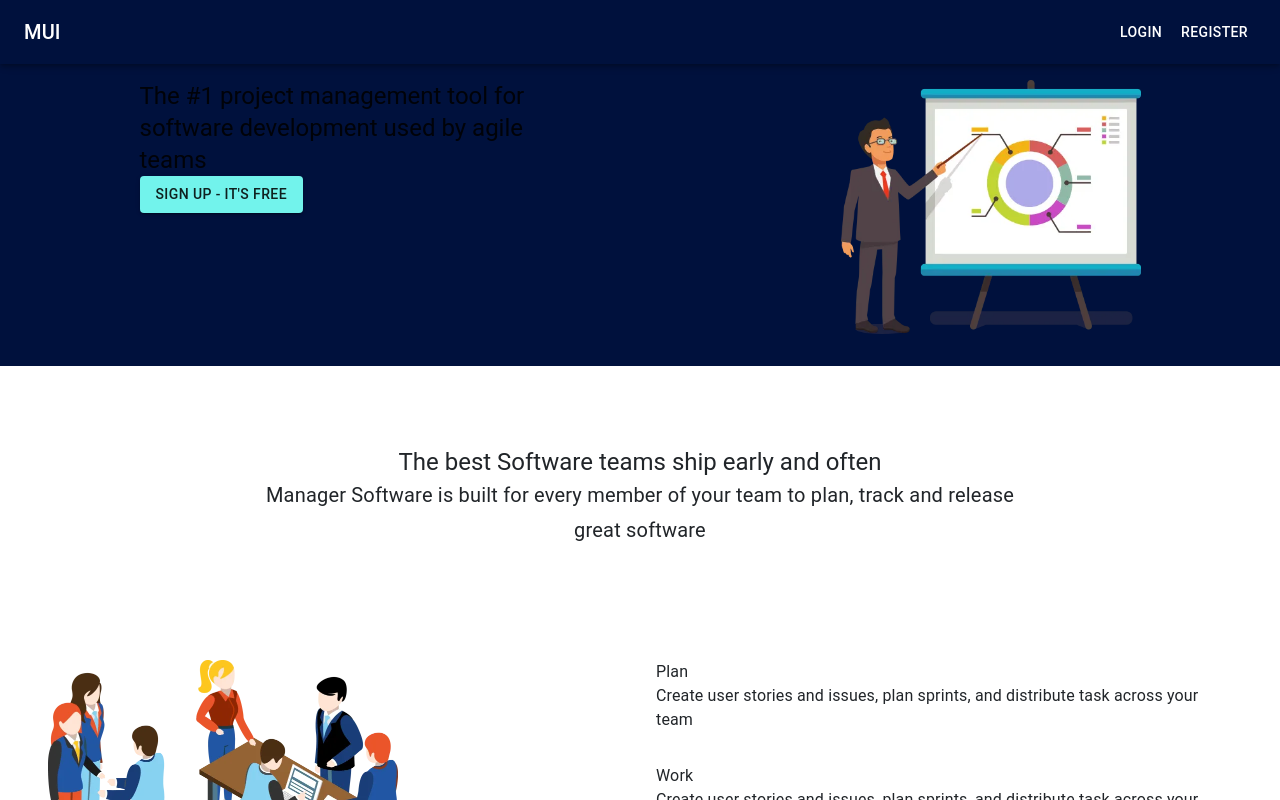
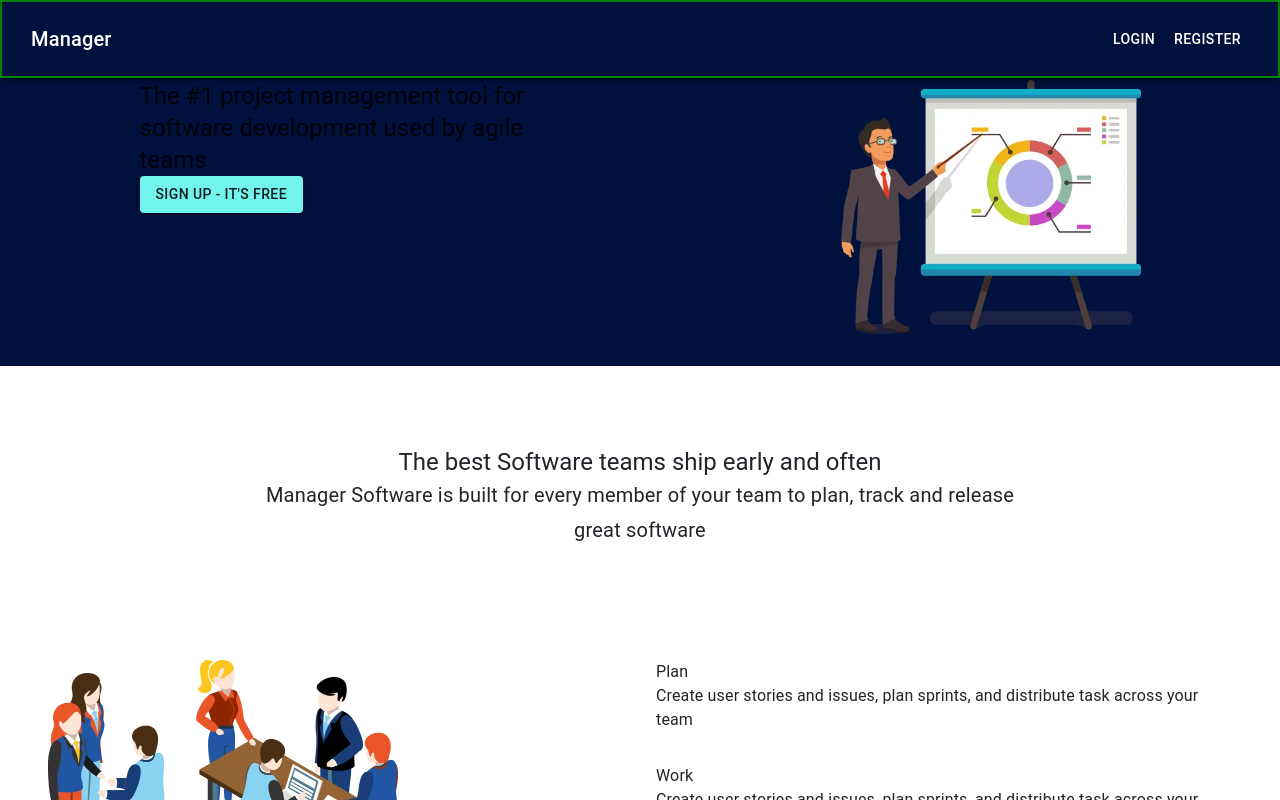
Before and after one commit to olatunde1998/project-manager, a Next.js app: page / in a window 1280 px wide. Shown: the top 800 px of the page. Built offline with nearby package versions, Linux system fonts and the light colour scheme.

Commit message:
unneccessary styling removed and imported neccessary dependencies

```diff
--- a/components/NavBar.tsx
+++ b/components/NavBar.tsx
@@ -4,7 +4,8 @@ import Toolbar from "@mui/material/Toolbar";
 import Typography from "@mui/material/Typography";
 import Button from "@mui/material/Button";
 import { makeStyles } from "@material-ui/styles";
-
+import { maxWidth } from "@mui/system";
+import Link from "next/link";
 
 interface Props {
   /**
@@ -17,39 +18,46 @@ interface Props {
 const navItems = ["Login", "Register"];
 
 const useStyles = makeStyles({
-  navBg:{
-    backgroundColor:"#00113d",
-  }
-})
+  navBg: {
+    backgroundColor: "#00113d",
+    padding: "5px",
+  },
+});
 
 function NavBar(props: Props) {
-const classes = useStyles()
+  const classes = useStyles();
 
   return (
-    <Box sx={{ display: "flex" }} >
-      <AppBar component="nav" className={classes.navBg} color="primary">
-        <Toolbar>
-          <Typography
-            variant="h6"
-            component="div"
-            sx={{ flexGrow: 1, display: { sm: "block" } }}
-          >
-            MUI
+    // <div className="border-2 border-red-800">
+    <AppBar
+      component="nav"
+      className={classes.navBg}
+      color="primary"
+      sx={{
+        border: "2px solid green",
+        maxWidth: "1440px",
+        marginLeft: "auto",
+        marginRight: "auto",
+      }}
+    >
+      <Toolbar>
+        <Link href="/" style={{ flexGrow: 1, display: { sm: "block" } }}>
+          <Typography variant="h6" component="div">
+            Manager
           </Typography>
-          <Box>
-            {navItems.map((item) => (
-              <Button key={item} sx={{ color: "#fff" }}>
-                {item}
-              </Button>
-            ))}
-          </Box>
-        </Toolbar>
-      </AppBar>
-      {/* <Box component="main" sx={{ p: 3 }}>
-        <Toolbar />
-        <Typography></Typography>
-      </Box> */}
-    </Box>
+        </Link>
+        <Box>
+          <Link href="/Login">
+            {" "}
+            <Button sx={{ color: "#fff" }}>Login</Button>
+          </Link>
+          <Link href="/Register">
+            <Button sx={{ color: "#fff" }}>Register</Button>
+          </Link>
+        </Box>
+      </Toolbar>
+    </AppBar>
+    // </div>
   );
 }
 export default NavBar;
```
